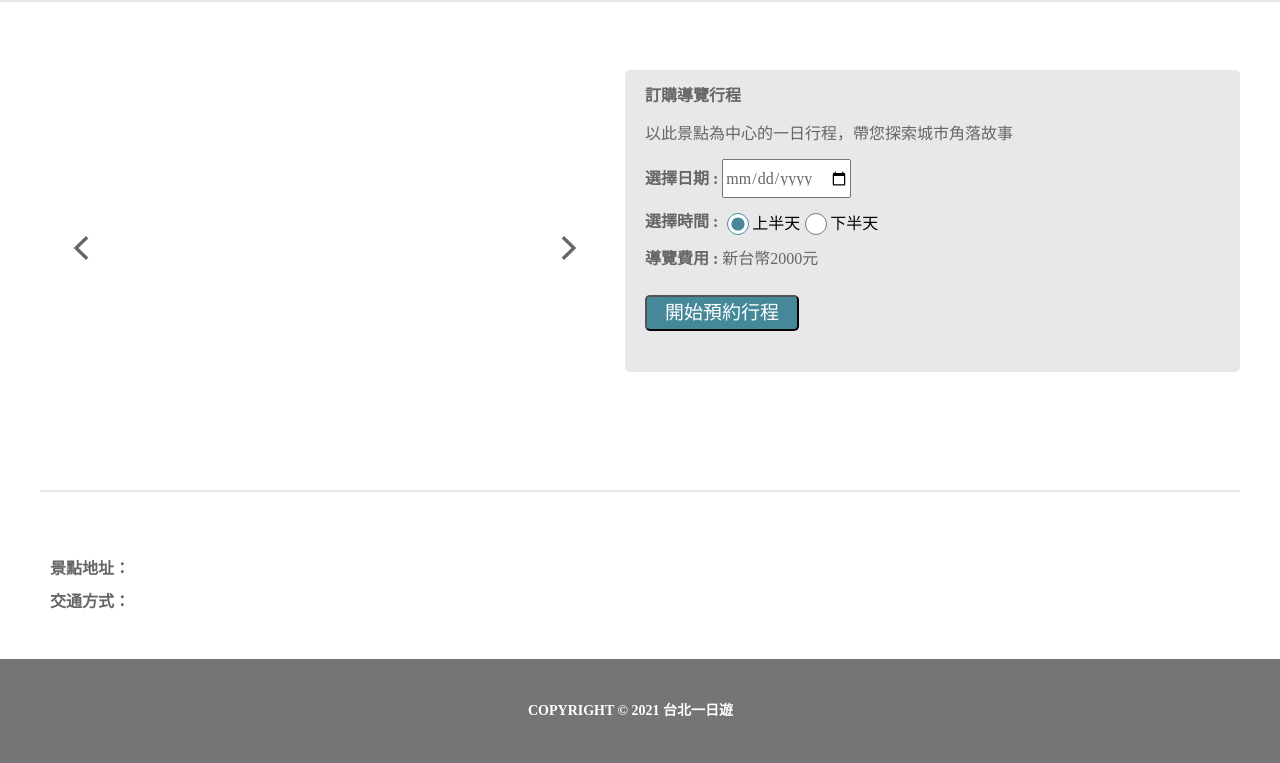
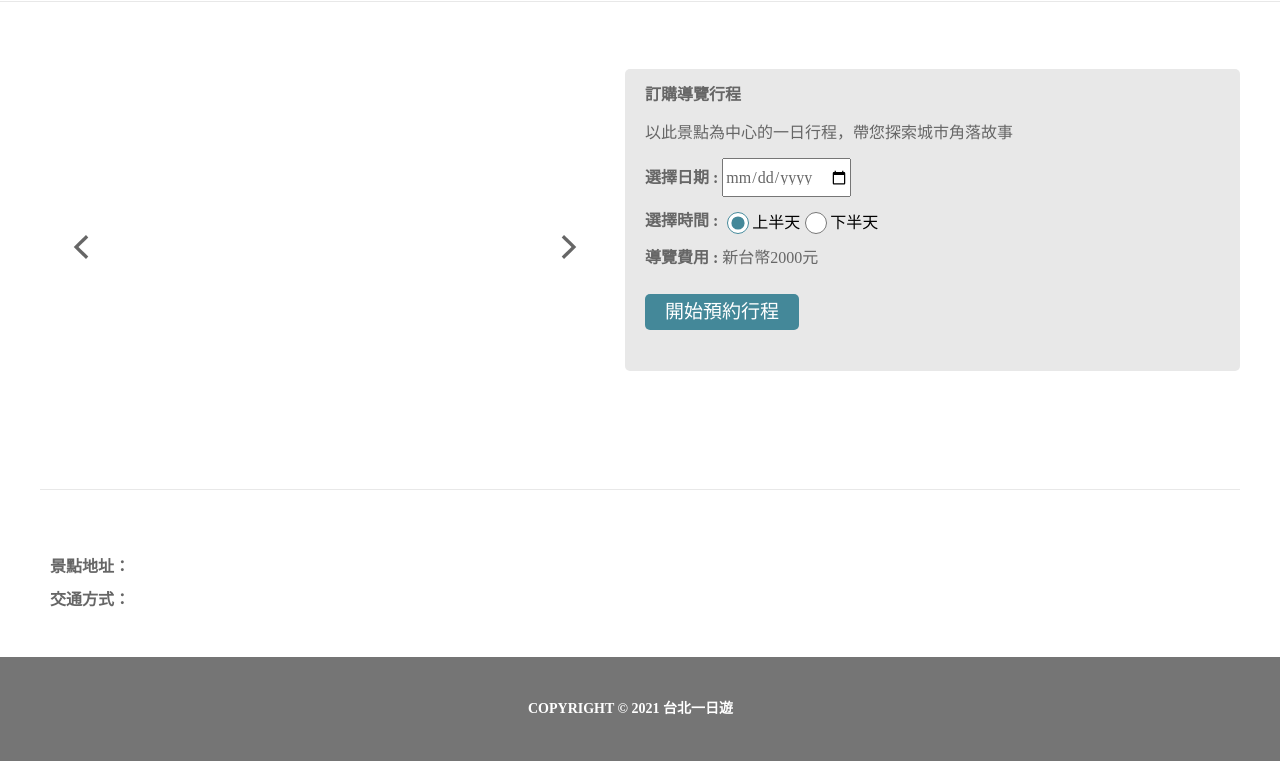
Before and after one commit to c20kyo1827/Taipei-one-day-tour, a Flask app: page /attraction/1 in a window 1280 px wide. Shown: the part 54-817 px from the top of the page. Run offline with Flask 3, Linux system fonts and the light colour scheme; data that the repository does not hold is empty.

Commit message:
fix error about hr and button style

```diff
--- a/static/css/attraction.css
+++ b/static/css/attraction.css
@@ -10,6 +10,12 @@
 
 .horizontal-line--basic-setting{
     border: 1px solid #E8E8E8;
+    border-top: 0px;
+}
+
+.horizontal-line--top-setting{
+    position: relative;
+    top: 1px;
 }
 
 .horizontal-line--middle-setting{
@@ -215,6 +221,7 @@
     margin-top: 25px;
     margin-left: 20px;
 
+    border:0 ;
     border-radius: 5px;
     background-color: #448899;
 
@@ -283,6 +290,10 @@
 @media (max-width: 360px){
     .main{
         width: 100%;
+        padding-top: 0%;
+    }
+    .horizontal-line--top-setting{
+        display: none;
     }
     .image-panel{
         width: 360px;
--- a/static/js/attraction.js
+++ b/static/js/attraction.js
@@ -70,7 +70,6 @@ attractionNamespace.addElementListener = function addElementListener(){
     // Utility
     let scrollIndex = 0;
     function moveCurrentDot(preIndex){
-        console.log(preIndex + " " + scrollIndex);
         let dot = document.querySelector("#" + CSS.escape(preIndex)+".dot-group__dot");
         dot.classList.remove("dot-group__dot-current");
         dot = document.querySelector("#" + CSS.escape(scrollIndex)+".dot-group__dot");
--- a/templates/attraction.html
+++ b/templates/attraction.html
@@ -4,7 +4,7 @@
     <link rel="stylesheet" type="text/css" href="../static/css/attraction.css">
 {%endblock%}
 {%block main%}
-    <hr class="horizontal-line--basic-setting">
+    <hr class="horizontal-line--basic-setting horizontal-line--top-setting">
     <main class="main">
         <div class="top-panel">
             <div class="image-panel">
```
